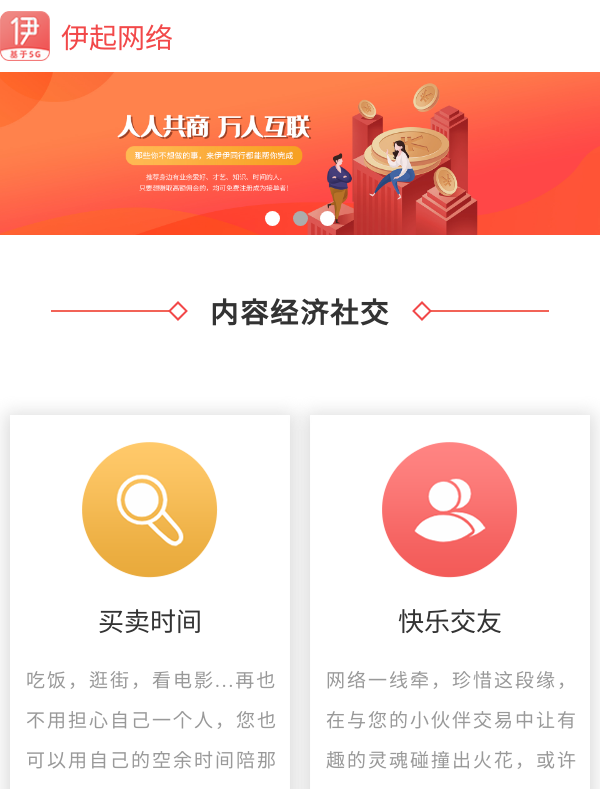
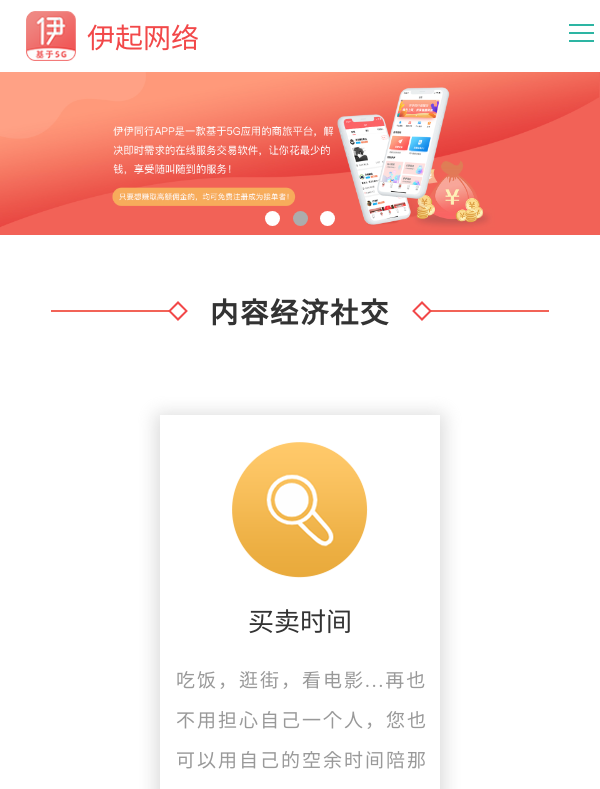
Before and after one commit to yiqiwangluo/xiaoyuan, a Vue app in the folder yiqi/: page /#/ in a window 600 px wide. Shown: the top 789 px of the page. Built offline with nearby package versions, Linux system fonts and the light colour scheme.

Commit message:
优化了部分模块的响应式样式

```diff
--- a/yiqi/package.json
+++ b/yiqi/package.json
@@ -14,13 +14,7 @@
   },
   "dependencies": {
     "less": "^3.12.2",
-<<<<<<< Updated upstream
-    "less-loader": "^7.0.2",
-    "node-sass": "^4.14.1",
-    "sass-loader": "^10.0.4",
-=======
     "less-loader": "^4.1.0",
->>>>>>> Stashed changes
     "vue": "^2.5.2",
     "vue-router": "^3.0.1"
   },
--- a/yiqi/src/components/header.vue
+++ b/yiqi/src/components/header.vue
@@ -2,17 +2,27 @@
     <div>
         <div class="top-nav">
             <div class="content">
+                <!-- 左侧logo及公司名称 -->
                 <a class="content-left" href="/">
                     <img class="logo" src="@/assets/images/logo.png" />
                     <span class="title">伊起网络</span>
                 </a>
-                <div class="content-right">
+                <!-- 右侧功能长列表-屏幕尺寸大于770时显示 -->
+                <div class="content-right" v-if="screenWidth > 770">
                     <ul class="component-list">
                         <li v-for="(item, index) in component_list" :key="index" ref="li" @mouseout="hideLine" @mouseover="locationLine(index)">
                             <a :href="item.url">{{ item.title }}</a>
                         </li>
                     </ul>
                     <div class="line" ref="line"></div>
+                </div>
+                <!-- 右侧功能收缩列表-屏幕尺寸小于770时显示 -->
+                <div class="list" v-else>
+                    <div class="button">
+                        <div class="button-line1"></div>
+                        <div class="button-line2"></div>
+                        <div class="button-line3"></div>
+                    </div>
                 </div>
             </div>
         </div>
@@ -27,9 +37,11 @@
             component_list: [
                 { title: '首页', url: '/' },
                 { title: '产品介绍', url: '/' },
-                { title: '公司简介', url: '/' },
+                { title: '公司简介', url: '/intro' },
                 { title: '联系我们', url: '/' }
-            ]
+            ],
+            // 当前屏幕像素宽度
+            screenWidth: document.body.clientWidth
         }
     },
     methods: {
@@ -47,6 +59,12 @@
             this.$refs.line.style.opacity = 1
             // 将线条的宽设置的与对应li的宽相同
             this.$refs.line.style.width = this.$refs.li[index].offsetWidth + 'px'
+        }
+    },
+    mounted() {
+        // 调整浏览器窗口大小时触发的函数
+        window.onresize = () => {
+                this.screenWidth = document.body.clientWidth
         }
     }
 }
@@ -70,7 +88,39 @@
     margin: 0px auto;
     display: flex;
     align-items: center;
+    transition: all 0.5s;
 }
+@media screen and (max-width: 1230px) {
+    .content {
+        width: 1150px;
+    }
+}
+@media screen and (max-width: 1170px) {
+    .content {
+        width: 1000px;
+    }
+}
+@media screen and (max-width: 1024px) {
+    .content {
+        width: 950px;
+    }
+}
+@media screen and (max-width: 970px) {
+    .content {
+        width: 850px;
+    }
+}
+@media screen and (max-width: 870px) {
+    .content {
+        width: 750px;
+    }
+}
+@media screen and (max-width: 770px) {
+    .content {
+        width: 98%;
+    }
+}
+/* 770像素以下将导航功能区改为点击展开的列表 */
 /* 左侧区域和右侧区域 */
 .content > div {
     width: auto;
@@ -81,6 +131,7 @@
     display: flex;
     align-items: center;
     cursor: pointer;
+    margin-left: 20px;
 }
 /* 公司logo */
 .logo {
@@ -133,4 +184,23 @@
     background-color: #f24849;
     transition: all 0.4s;
 }
+.list {
+    margin-left: auto;
+    display: flex;
+    align-items: center;
+}
+.button {
+    width: 25px;
+    height: 30px;
+    display: flex;
+    flex-direction: column;
+    justify-content: center;
+    cursor: pointer;
+}
+.button > div {
+    width: 25px;
+    height: 2px;
+    background: #2db5a3;
+    margin-bottom: 6px;
+}
 </style>
--- a/yiqi/src/components/index-components/card-list.vue
+++ b/yiqi/src/components/index-components/card-list.vue
@@ -52,9 +52,9 @@
     flex-wrap: wrap;
 }
 /* 每行只显示一个子项 */
-@media screen and (min-width: 0px) and (max-width: 576px) {
+@media screen and (min-width: 0px) and (max-width: 650px) {
     .content {
-        width: 100%;
+        width: 88%;
         margin: 0px auto;
         justify-content: center;
     }
@@ -63,15 +63,15 @@
     }
 }
 /* 每行显示两个子项 */
-@media screen and (min-width: 576px) and (max-width: 1230px) {
+@media screen and (min-width: 650px) and (max-width: 1230px) {
     .content {
-        width: 580px;
+        width: 620px;
         margin: 0px auto;
         justify-content: space-between;
     }
     .card:nth-child(3),
     .card:nth-child(4) {
-        margin-top: 20px;
+        margin-top: 40px;
     }
 }
 </style>
--- a/yiqi/src/components/index-components/img-card-list.vue
+++ b/yiqi/src/components/index-components/img-card-list.vue
@@ -48,24 +48,25 @@
     justify-content: space-between;
     margin: 0px auto;
 }
-.img-card:nth-child(3),.img-card:nth-child(4){
-        margin-top: 40px;
-    }
+.img-card:nth-child(3),
+.img-card:nth-child(4) {
+    margin-top: 40px;
+}
 @media screen and (min-width: 660px) and (max-width: 1220px) {
     .img-card-list {
         width: 90%;
         justify-content: center;
     }
-    .img-card:not(:first-child){
+    .img-card:not(:first-child) {
         margin-top: 40px;
     }
 }
 @media screen and (min-width: 0px) and (max-width: 660px) {
     .img-card-list {
-        width: 580px;
+        width: 100%;
         justify-content: center;
     }
-    .img-card:not(:first-child){
+    .img-card:not(:first-child) {
         margin-top: 40px;
     }
 }
--- a/yiqi/src/components/index-components/img-card.vue
+++ b/yiqi/src/components/index-components/img-card.vue
@@ -28,7 +28,6 @@
 </script>
 
 <style scoped>
-/* 1220px */
 .img-card {
     width: 576px;
     display: flex;
--- a/yiqi/src/components/index-components/swiper.vue
+++ b/yiqi/src/components/index-components/swiper.vue
@@ -27,6 +27,10 @@
         imgList: {
             require: true,
             type: Array
+        },
+        time: {
+            type: Number,
+            default: 5000
         }
     },
     methods: {
@@ -70,7 +74,7 @@
                 this.num++
                 this.animateHome(this.$refs.swiper, -this.num * this.screenWidth)
                 this.btnNum == 2 ? (this.btnNum = 0) : this.btnNum++
-            }, 3000)
+            }, this.time)
         },
         // 鼠标移出时继续定时器
         continueSwiper() {
@@ -89,7 +93,7 @@
             clearTimeout(this.timer)
             // 如果再次触发事件时数据还未到更新时间，则重新设置进程
             clearTimeout(timee)
-            // 10毫秒后更新数据
+            // 一段延迟未变化后更新数据
             timee = setTimeout(() => {
                 this.screenWidth = document.body.clientWidth
                 this.animateHome(this.$refs.swiper, -this.num * this.screenWidth)
--- a/yiqi/src/router/index.js
+++ b/yiqi/src/router/index.js
@@ -9,6 +9,10 @@
         {
             path: '/',
             component: index
+        },
+        {
+            path: '/intro',
+            component: import('@/views/company-intro')
         }
     ]
 })
--- /dev/null
+++ b/yiqi/src/views/company-intro.vue
@@ -0,0 +1,13 @@
+<template>
+    <div>公司简介</div>
+</template>
+
+<script>
+export default {
+
+}
+</script>
+
+<style>
+
+</style>
```
Also changed, not shown: 1 other file (tests, documents, lock files or other folders).
